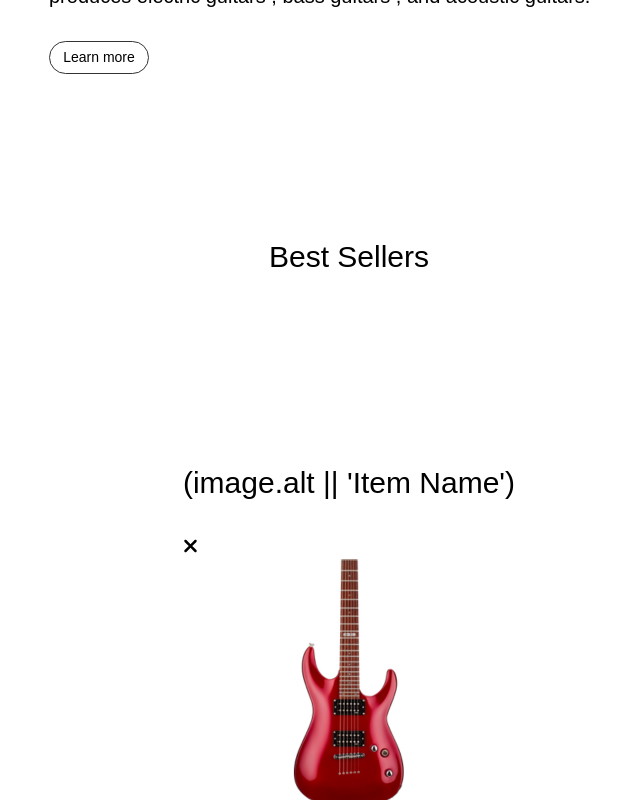
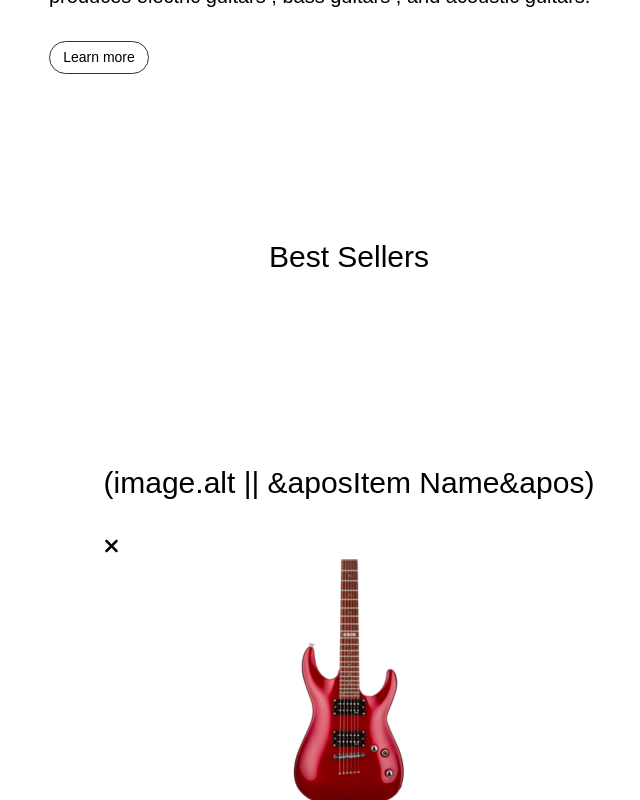
Before and after one commit to jyjww/Guitar_Nextjs_Supabase, a Next.js app: page / in a window 1280 px wide. Both pictures are taken after a click on the button 291 px from the left and 1215 px from the top of the page. Shown: the part 815-1615 px from the top of the page, without its empty margins (291-931 px from the left). Built offline with nearby package versions, Linux system fonts and the light colour scheme.

Commit message:
Update ItemDetail.js

```diff
--- a/src/app/components/ItemDetail.js
+++ b/src/app/components/ItemDetail.js
@@ -8,11 +8,11 @@ const ItemDetail = ({image, onClose}) => {
     return (
         <div className={styles.itemDetail} onClick={onclose} style={{width:600 , height: 600 }}>
             <div className="ItemHead">
-                <h2>(image.alt || 'Item Name')</h2>
+                <h2>(image.alt || &aposItem Name&apos)</h2>
                 <button onClick={onClose} className={styles.btn_close}><FontAwesomeIcon icon={faXmark} size="lg" /></button>
             </div>
             <img src={image?.image} alt={image?.alt} className={styles.detail_image} />
-            <p>(image.description || 'Item Description')</p>
+            <p>(image.description || &aposItem Description&apos)</p>
         </div>
     )
 }
```
